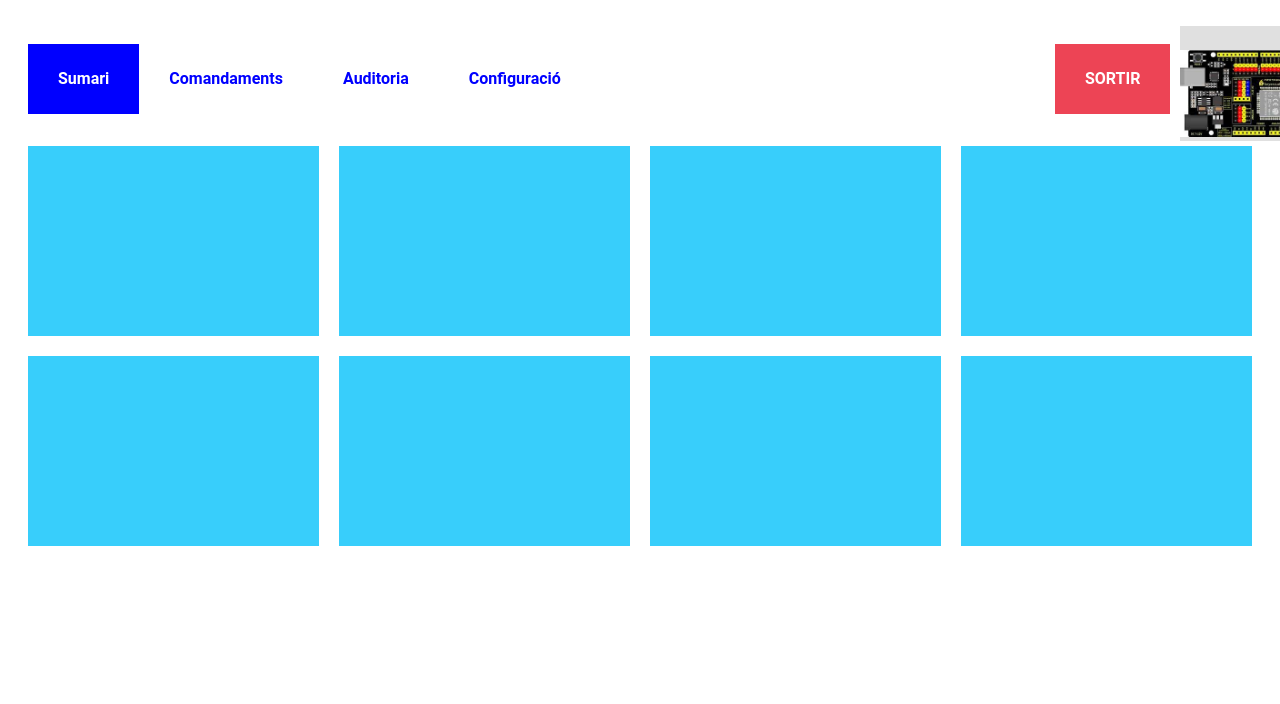
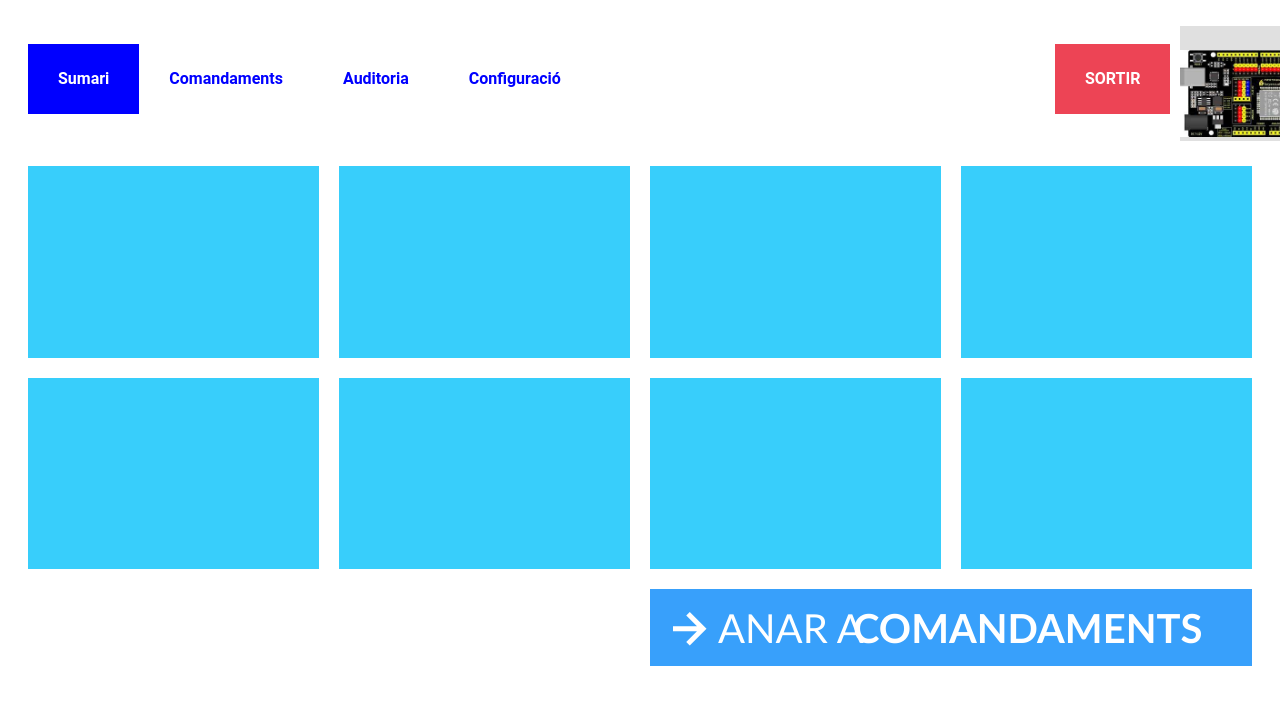
Before and after one commit to tdr-hugopolo/sourcecode-web, a plain HTML site: page index.html in a window 1280 px wide. Shown: the top 704 px of the page. Drawn offline with nearby package versions, Linux system fonts and the light colour scheme.

Commit message:
last commit 29/11/23

```diff
--- a/index.html
+++ b/index.html
@@ -1,5 +1,7 @@
 <!DOCTYPE html>&nbsp;
 <link rel="stylesheet" href="./style.css">
+<link href='https://unpkg.com/boxicons@2.1.4/css/boxicons.min.css' rel='stylesheet'>
+
 <html>
     <title>Control domòtic</title>
     <head>
@@ -34,6 +36,11 @@
               <div id="item-5">&nbsp;</div>
               <div id="item-6">&nbsp;</div>
               <div id="item-7">&nbsp;</div>
+              <div id="item-8">&nbsp;
+                <i id="icons-style" class='bx bx-right-arrow-alt'></i>
+                <d1 class="summary-item-text">ANAR A </d1>
+                <d1 class="summary-item-text-bold">COMANDAMENTS</d1>
+              </div>
             </div>
 
 
--- a/style.css
+++ b/style.css
@@ -181,19 +181,20 @@
   .items-grid {
     display: grid;
 
-    grid-template-rows: 1fr 1fr;
+    grid-template-rows: 1fr 1fr 0.4fr;
     grid-template-columns: 1fr 1fr 1fr 1fr;
     margin-left: 20px;
+    padding-top: 20px;
     margin-right: 20px;
+    width: auto;
     gap: 20px;
-    height: 400px;
-    width: auto;
+    height: 500px;
 
  }
 
  #item-0 {
 
-    background-color: #38cefb;
+    background-color: rgb(56, 206, 251);
     grid-row-start: 1;
     grid-column-start: 1;
 
@@ -203,7 +204,7 @@
  }
  #item-1 {
 
-    background-color: #38cefb;
+    background-color: rgb(56, 206, 251);
     grid-row-start: 1;
     grid-column-start: 2;
 
@@ -213,7 +214,7 @@
  }
  #item-2 {
 
-    background-color: #38cefb;
+    background-color: rgb(56, 206, 251);
     grid-row-start: 1;
     grid-column-start: 3;
 
@@ -223,7 +224,7 @@
  }
  #item-3 {
 
-    background-color: #38cefb;
+    background-color: rgb(56, 206, 251);
     grid-row-start: 1;
     grid-column-start: 4;
 
@@ -233,7 +234,7 @@
  }
  #item-4 {
 
-    background-color: #38cefb;
+    background-color: rgb(56, 206, 251);
     grid-row-start: 2;
     grid-column-start: 4;
 
@@ -243,7 +244,7 @@
  }
  #item-5 {
 
-    background-color: #38cefb;
+    background-color: rgb(56, 206, 251);
     grid-row-start: 2;
     grid-column-start: 3;
 
@@ -253,7 +254,7 @@
  }
  #item-6 {
 
-    background-color: #38cefb;
+    background-color: rgb(56, 206, 251);
     grid-row-start: 2;
     grid-column-start: 2;
 
@@ -263,7 +264,7 @@
  }
  #item-7 {
 
-    background-color: #38cefb;
+    background-color: rgb(56, 206, 251);
     grid-row-start: 2;
     grid-column-start: 1;
 
@@ -271,3 +272,39 @@
     grid-column-end: 2;
 
  }
+ #item-8 {
+
+    background-color: rgb(56, 160, 251);
+    grid-row-start: 3;
+    grid-column-start: 3;
+
+    grid-row-end: 4;
+    grid-column-end: 5;
+
+ }
+
+ #icons-style{
+    color: white;
+    margin-top: 10px;
+    font-size: 60px;
+ }
+
+ .summary-item-text{
+    color: white;
+    margin-top: 0px;
+    font-size: 40px;
+    font-family: 'Calibri';
+    margin-top: 15px;
+    position: absolute;
+ }
+
+ .summary-item-text-bold{
+    color: white;
+    font-weight: bold;
+    margin-left: 135px;
+    margin-top: 0px;
+    font-size: 40px;
+    font-family: 'Calibri';
+    margin-top: 15px;
+    position: absolute;
+ }
```
